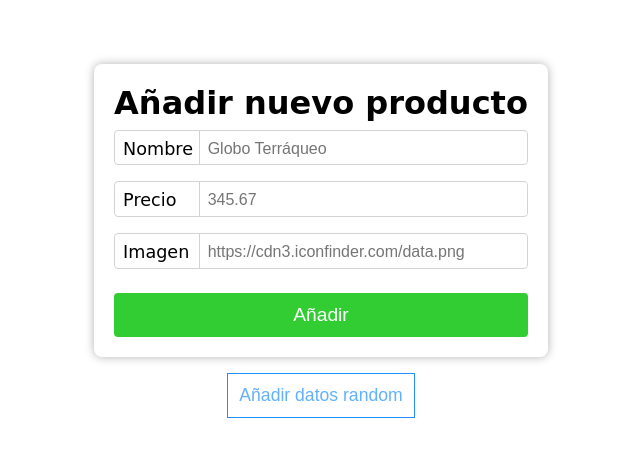
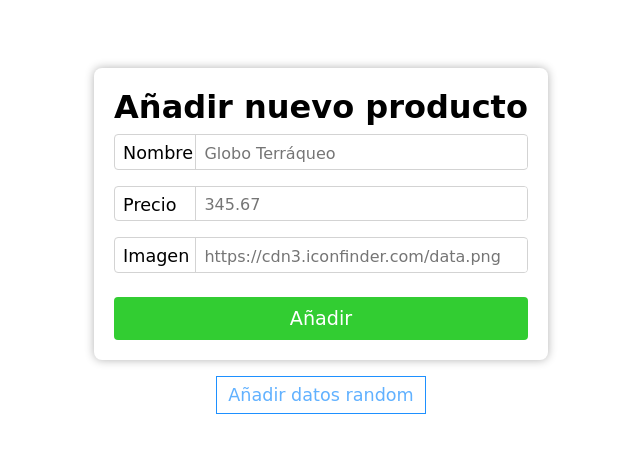
Before and after one commit to eric-good-game/Clase_8_-_Router_and_Multer, a website: page public/index.html in a window 1280 px wide. Shown: the part 159-616 px from the top of the page, without its empty margins (319-959 px from the left). Drawn offline with Linux system fonts and the light colour scheme; a web font is replaced by a local one.

Commit message:
Minor fixes.

```diff
--- a/public/styles/index.css
+++ b/public/styles/index.css
@@ -3,7 +3,10 @@
   margin: 0;
   padding: 0;
   line-height: normal;
-  box-sizing: content-box;
+  box-sizing: border-box;
+}
+button,input{
+  font-family: 'Arima', cursive;
 }
 body{
   font-family: 'Arima', cursive;
@@ -21,7 +24,7 @@ body{
   background-color: white;
   box-shadow: 0px 0px 10px rgba(0,0,0,.3);
   border-radius: .5rem;
-  min-width: 374px;
+  min-width: 414px;
 }
 h1{
   text-align: center;
@@ -30,11 +33,6 @@ form{
   display: flex;
   flex-direction: column;
 }
-/* form div{
-  display: flex;
-  align-items: flex-end;
-  margin: .5rem;
-} */
 label{
   width: 100px;
   font-size: 1.1rem;
@@ -42,13 +40,6 @@ label{
   border-right: 1px solid lightgray;
   padding: .5rem 0rem .35rem .5rem;
 }
-/* input{
-  padding: .3rem;
-  width: 100%;
-  border: none;
-  border-bottom: 2px solid lightgray;
-  outline: none;
-} */
 
 form div{
   display: flex;
@@ -78,7 +69,7 @@ input{
 }
 button[type='submit']{
   cursor: pointer;
-  padding: .7rem;
+  padding: .7rem .7rem .6rem;
   border-radius: .25rem;
   margin-top: 1rem;
   background-color: limegreen;
@@ -88,6 +79,7 @@ button[type='submit']{
   font-size: 1.2rem;
 }
 button[type='submit'] p{
+  line-height: 22px;
   font-weight: 500;
 }
 
@@ -158,16 +150,20 @@ button[type='submit']:hover{
   background-color: white;
   border: 1px solid dodgerblue;
   color:  rgba(30, 144, 255, .7);
-  padding: .7rem;
+  padding: .5rem .7rem;
   font-size: 1.1rem;
   font-weight: 500;
   cursor: pointer;
+  align-self: center;
   transition: .1s;
 }
 #randomData:hover{
   color: dodgerblue;
+  border-width: 2px;
   text-shadow: 0px 0px 1px rgba(30, 144, 255, .5);
   box-shadow: 2px 2px 5px rgba(30, 144, 255, .5);
   border-radius: .5rem;
+  padding: .3rem .5rem;
   transition: .2s;
+  margin-bottom: .3rem;
 }
```
